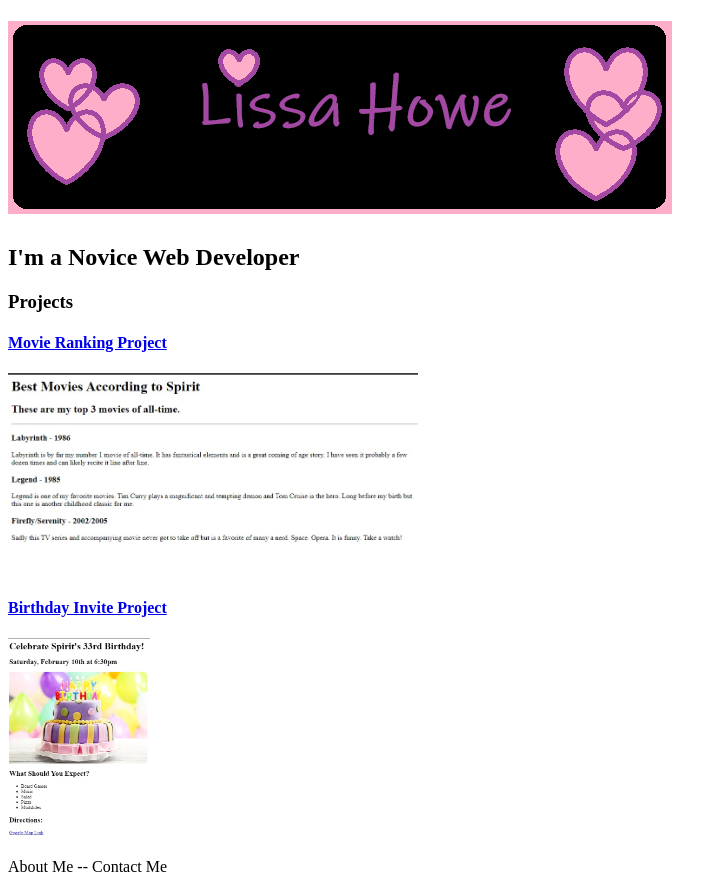
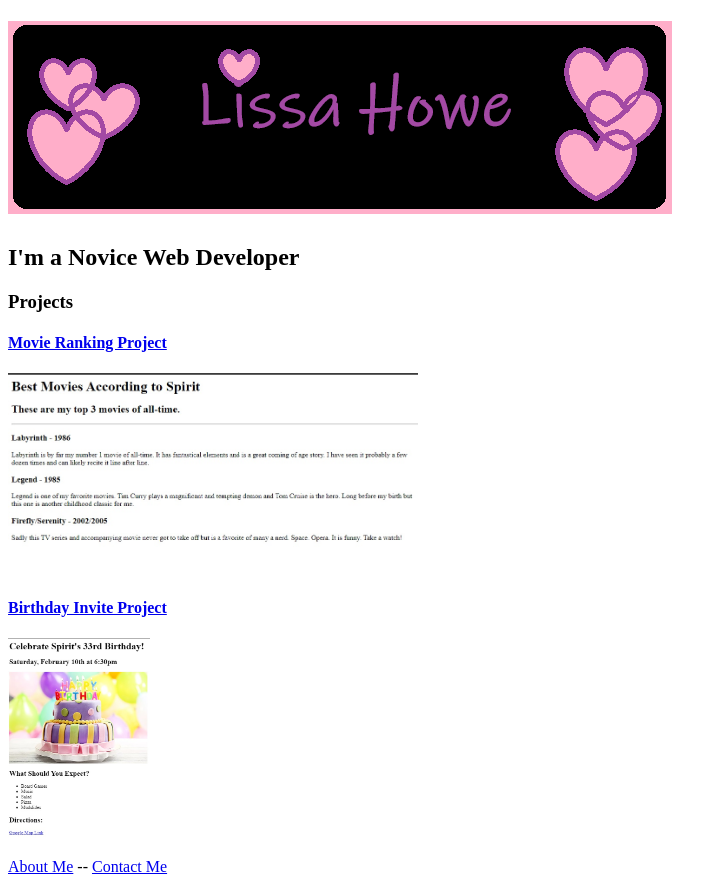
Before and after one commit to BewitchedSpirit/Portfolio, a plain HTML site: page index.html in a window 1280 px wide. Shown: the whole page, without its empty margins (0-727 px from the left). Drawn offline with Linux system fonts and the light colour scheme.

Commit message:
Add files via upload

```diff
--- a/index.html
+++ b/index.html
@@ -13,6 +13,6 @@
                     <img src="./Assets/MovieAssignment.jpg" height="200" alt="Screenshot of movie assignment." />
                 <h4><a href="./Public/birthdayProject.html">Birthday Invite Project</a></h4>
                     <img src="./Assets/BirthdayCard.jpg" height="200" alt="Screen shot of birthday card assignment." />
-                    <p>About Me -- Contact Me</p>
+                    <p><a href="./Public/aboutMe.html">About Me</a> -- <a href="./Public/contact.html">Contact Me</a></p>
 </body>
 </html>
```
